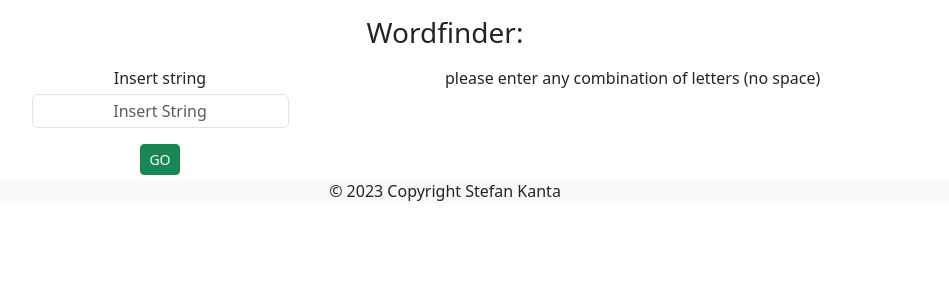
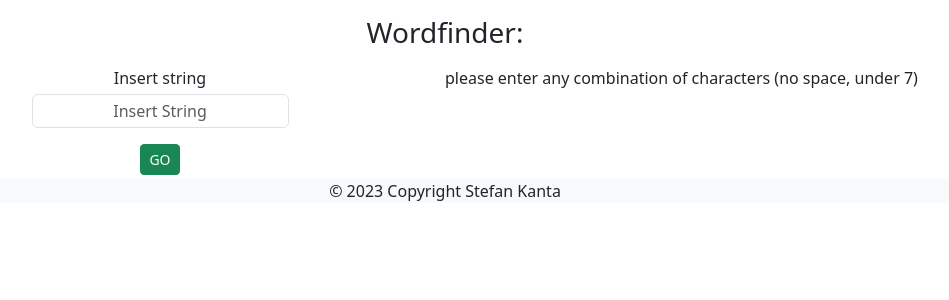
Before and after one commit to darKneXus23/TestProject, a PHP site: page / in a window 1280 px wide. Shown: the part 56-356 px from the top of the page, without its empty margins (195-1144 px from the left). Run offline with PHP 8.4, Linux system fonts and the light colour scheme; some libraries are stand-ins or nearby versions.

Commit message:
small changes

```diff
--- a/index.php
+++ b/index.php
@@ -5,7 +5,7 @@ require_once 'components/wordlist.php';
 
 //-----------------------------------------------------------------------------------------------------------
 
-$body = 'please enter any combination of letters (no space)';
+$body = 'please enter any combination of characters (no space, under 7)';
 $letterArray = array();
 $permuteArray = array();
 $resultArray = array();
```
